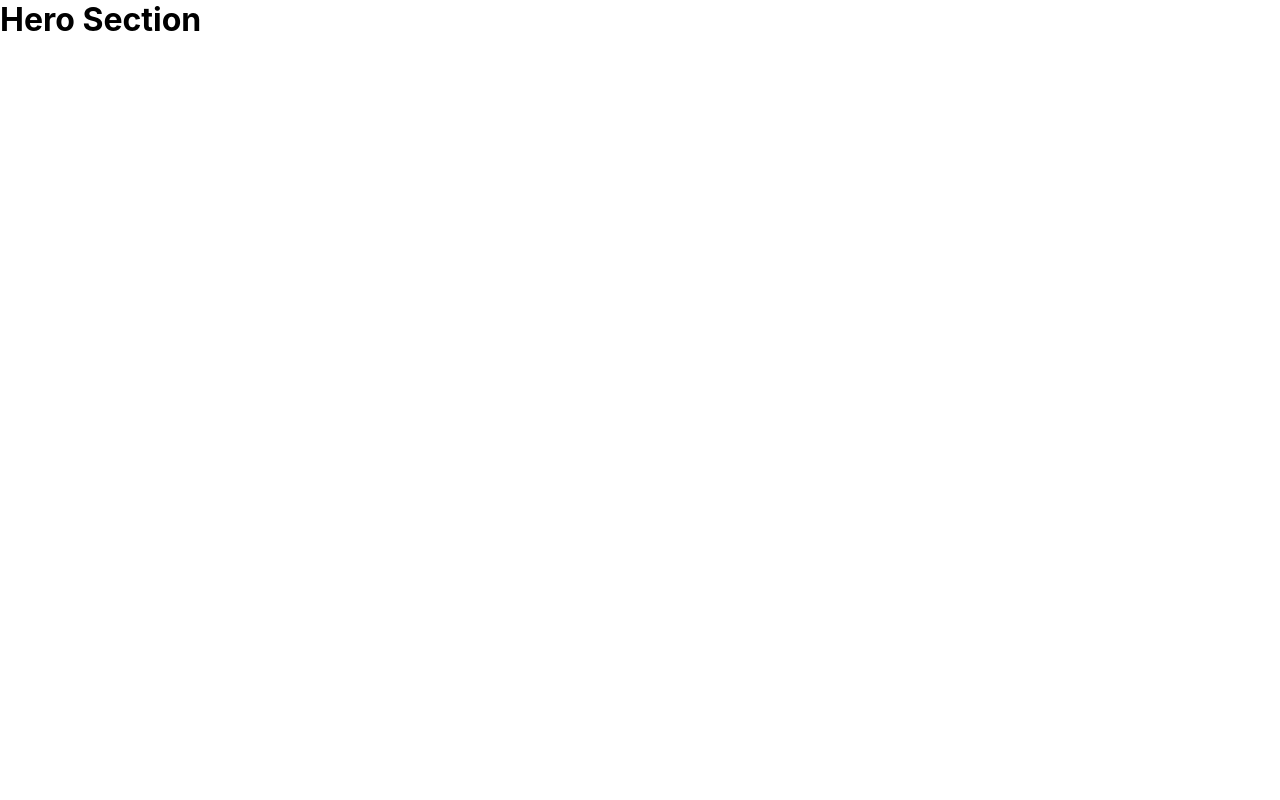
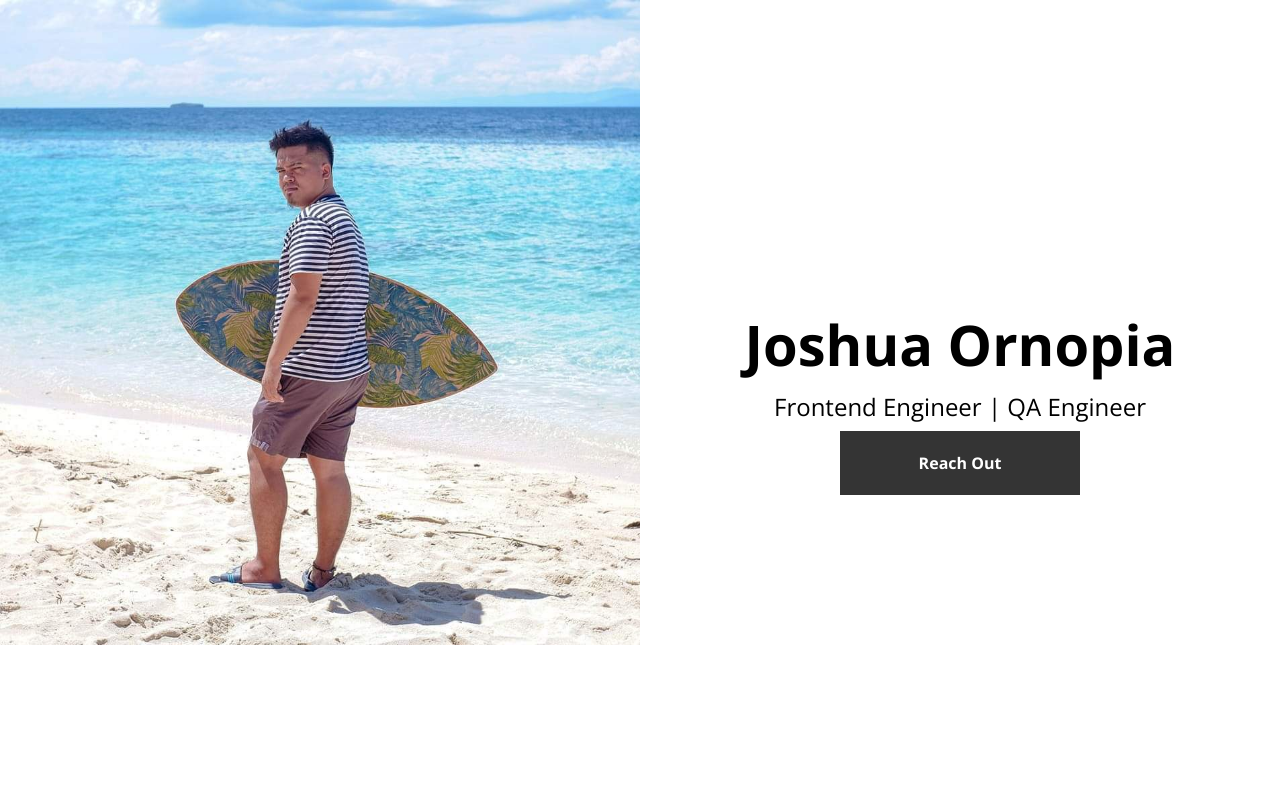
Before and after one commit to ornops/fe-portfolio, a React (Create React App) app: page / in a window 1280 px wide. Shown: the top 800 px of the page. Built offline with nearby package versions, Linux system fonts and the light colour scheme.

Commit message:
Started working on Hero Section

```diff
--- a/public/index.html
+++ b/public/index.html
@@ -24,7 +24,9 @@
       work correctly both with client-side routing and a non-root public URL.
       Learn how to configure a non-root public URL by running `npm run build`.
     -->
-    <title>React App</title>
+    <link rel="preconnect" href="https://fonts.googleapis.com">
+    <link rel="preconnect" href="https://fonts.gstatic.com" crossorigin>
+    <link href="https://fonts.googleapis.com/css2?family=Open+Sans:ital,wght@0,300..800;1,300..800&family=Spectral:ital,wght@0,200;0,300;0,400;0,500;0,600;0,700;0,800;1,200;1,300;1,400;1,500;1,600;1,700;1,800&display=swap" rel="stylesheet">
   </head>
   <body>
     <noscript>You need to enable JavaScript to run this app.</noscript>
--- a/src/components/1-hero-section/hero-section.components.jsx
+++ b/src/components/1-hero-section/hero-section.components.jsx
@@ -1,10 +1,19 @@
 import './hero-section.styles.css'
+import HeroImage from '../../assets/hero-image.jpg'
 
 const HeroSection = () =>{
 
     return(
         <div className="section-container hero-section">
-            <h1>Hero Section</h1>
+            <div className="left-side-container">
+                <img src={HeroImage} alt="HeroImage" />
+            </div>
+            <div className="right-side-container">
+                <h1 className='my-name'>Joshua Ornopia</h1>
+                <div className="position-title">Frontend Engineer | QA Engineer</div>
+                <button className="contact-button">Reach Out</button>
+
+            </div>
         </div>
     )
 }
--- a/src/components/1-hero-section/hero-section.styles.css
+++ b/src/components/1-hero-section/hero-section.styles.css
@@ -0,0 +1,55 @@
+.section-container{
+    display: flex;
+}
+.section-container .left-side-container{
+    width: 50%;
+}
+.section-container .left-side-container img{
+    width: 100%;
+}
+
+
+/* Right Side styling */
+/* <weight>: Use a value from 300 to 800 */
+.section-container .right-side-container{
+    width: 50%;
+    display: flex;
+    flex-direction: column;
+    justify-content: center;
+    align-items: center;
+    gap: 1vh;
+}
+.section-container .right-side-container .my-name{
+    font-family: "Open Sans", sans-serif;
+    font-optical-sizing: auto;
+    font-size: 7vh;
+    font-weight: 700;
+    font-style: normal;
+    font-variation-settings:
+      "wdth" 100;
+
+}
+.section-container .right-side-container .position-title{
+    font-family: "Open Sans", sans-serif;
+    font-optical-sizing: auto;
+    font-size: 3vh;
+    font-weight: 400;
+    font-style: normal;
+    font-variation-settings:
+      "wdth" 100;
+}
+.section-container .right-side-container .contact-button{
+    width: 30vh;
+    height: 8vh;
+    font-family: "Open Sans", sans-serif;
+    font-optical-sizing: auto;
+    font-size: 2vh;
+    font-weight: 700;
+    font-style: normal;
+    font-variation-settings:
+      "wdth" 100;
+    background-color: #343434;
+    color : #fff;
+    cursor: pointer;
+
+}
```
Also changed, not shown: src/assets/hero-image.jpg (added).
